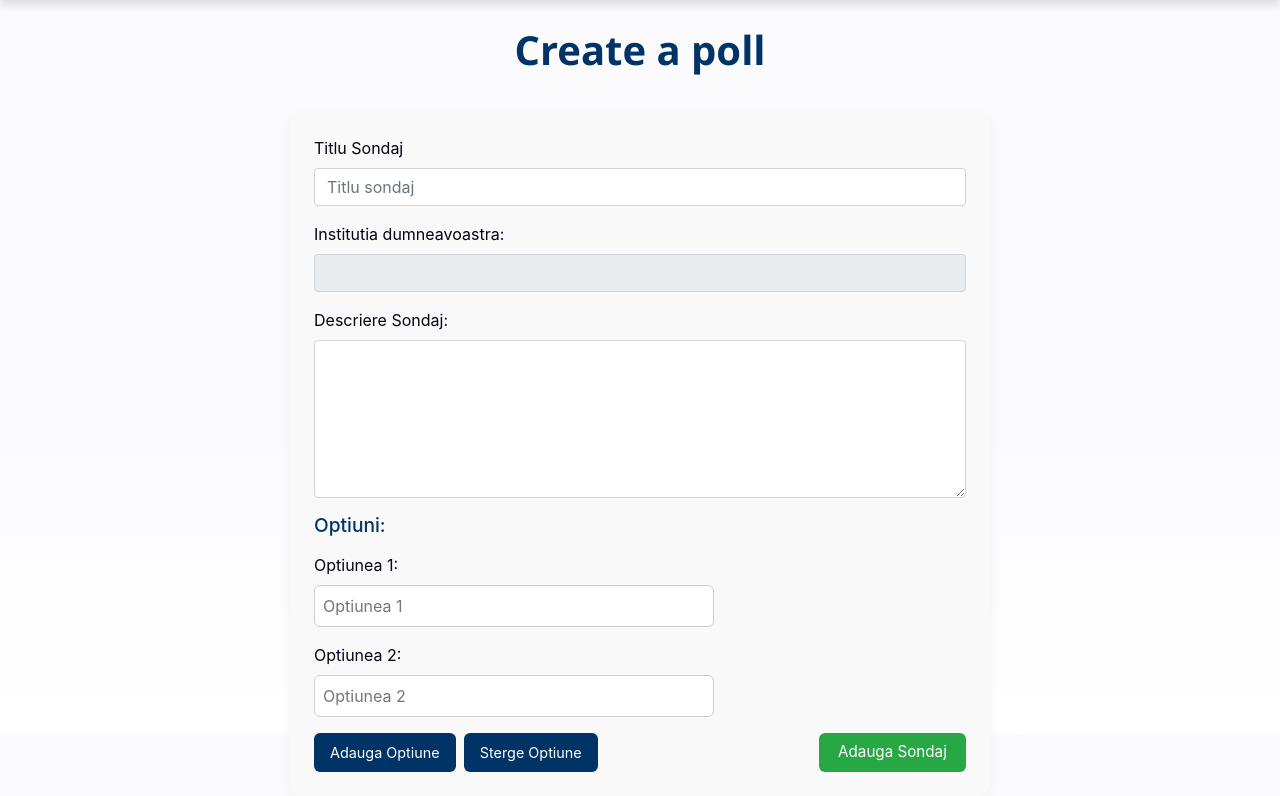
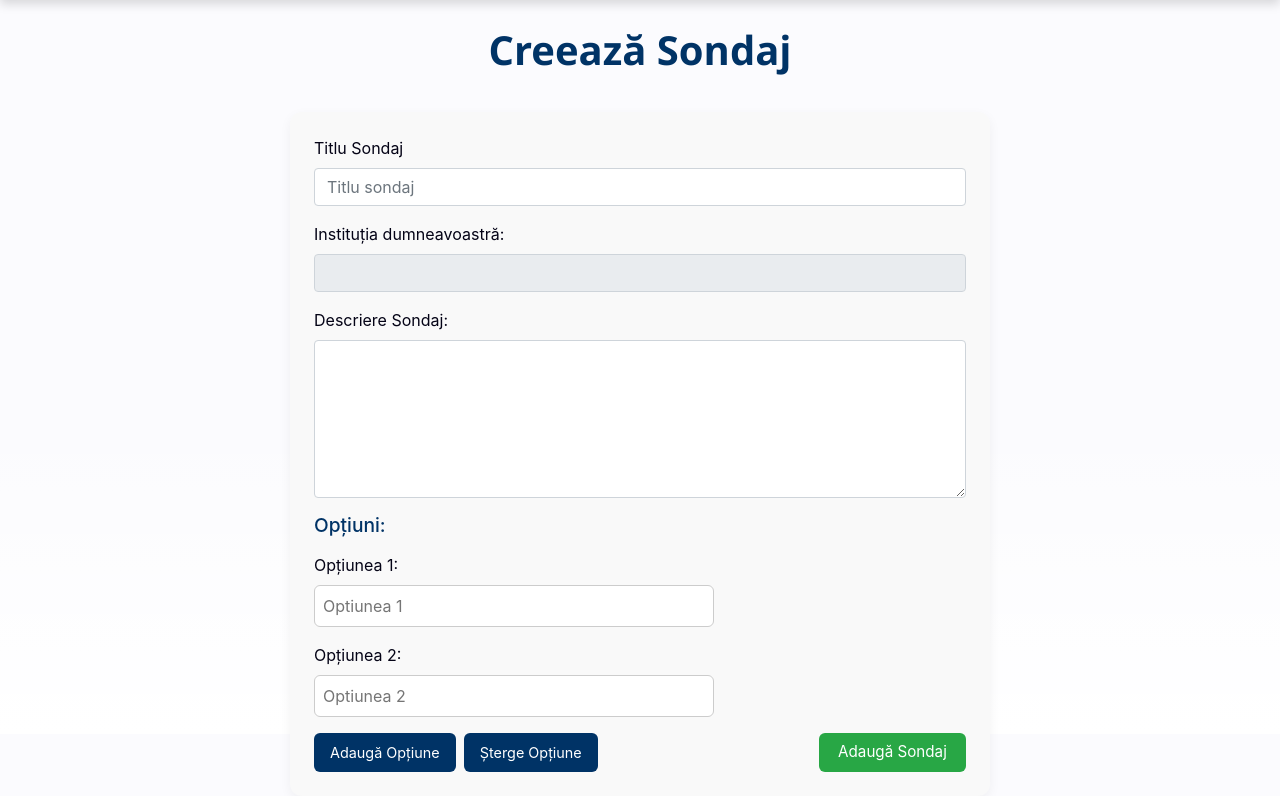
Before and after one commit to AlexGS00/CitySay, a Django app: page /create_poll in a window 1280 px wide. Shown: the part 66-862 px from the top of the page. Run offline with Django 5.2, Linux system fonts and the light colour scheme; the visitor is signed in with stand-in values (Sample User, id 1); some libraries are stand-ins or nearby versions.

Commit message:
create_poll update

```diff
--- a/SmartCity/citysay/templates/citysay/create_poll.html
+++ b/SmartCity/citysay/templates/citysay/create_poll.html
@@ -5,7 +5,7 @@
 
 {% block body %}
 <script src={% static "script/create_poll.js" %}></script>
-<div class="section-title"> Create a poll</div>
+<div class="section-title"> Creează Sondaj</div>
 <form action="/create_poll" method="post">
     {% csrf_token %}
     <input name="num-options" id="num-options" type="hidden" value="2">
@@ -14,7 +14,7 @@
         <input type="text" class="form-control" id="poll-title" placeholder="Titlu sondaj" name="title" autocomplete="off">
     </div>
     <div class="mb-3">
-        <label for="poll-institution" class="form-label">Institutia dumneavoastra:</label>
+        <label for="poll-institution" class="form-label">Instituția dumneavoastră:</label>
         <input class="form-control" id="poll-institution" type="text" value='{{institution.name}}' disabled readonly>
     </div>
     <div class="mb-3">
@@ -23,23 +23,23 @@
     </div>
 
     <div class="option-section">
-        <h3>Optiuni:</h3>
+        <h3>Opțiuni:</h3>
         <div id="options">
             <div class="option">
-                <label for="option-1" class="form-label">Optiunea 1:</label>
+                <label for="option-1" class="form-label">Opțiunea 1:</label>
                 <input name="option-1" id="option-1" type="text" autocomplete="off" placeholder="Optiunea 1" class="option-input">
             </div>
             <div class="option">
-                <label for="option-2" class="form-label">Optiunea 2:</label>
+                <label for="option-2" class="form-label">Opțiunea 2:</label>
                 <input name="option-2" id="option-2" type="text" autocomplete="off" placeholder="Optiunea 2" class="option-input">
             </div>
         </div>
         <div class="d-flex flex-row justify-content-between">
             <div class="d-flex flex-row">
-                <button type="button" id="add-btn" class="create-poll-btn">Adauga Optiune</button>
-                <button type="button" id="rm-btn" class="create-poll-btn">Sterge Optiune</button>
+                <button type="button" id="add-btn" class="create-poll-btn">Adaugă Opțiune</button>
+                <button type="button" id="rm-btn" class="create-poll-btn">Șterge Opțiune</button>
             </div>
-            <button class="submit-btn">Adauga Sondaj</button>
+            <button class="submit-btn">Adaugă Sondaj</button>
         </div>
     </div>
 </form>
```
Also changed, not shown: SmartCity/citysay/templates/citysay/institutions.html (+4 -4 lines).
